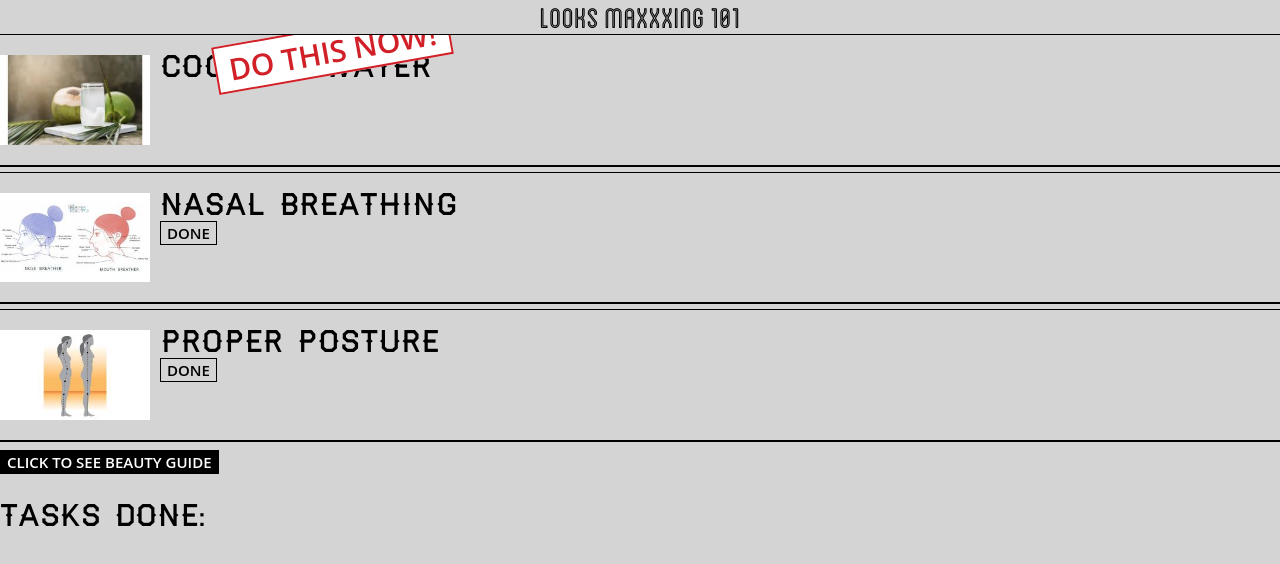
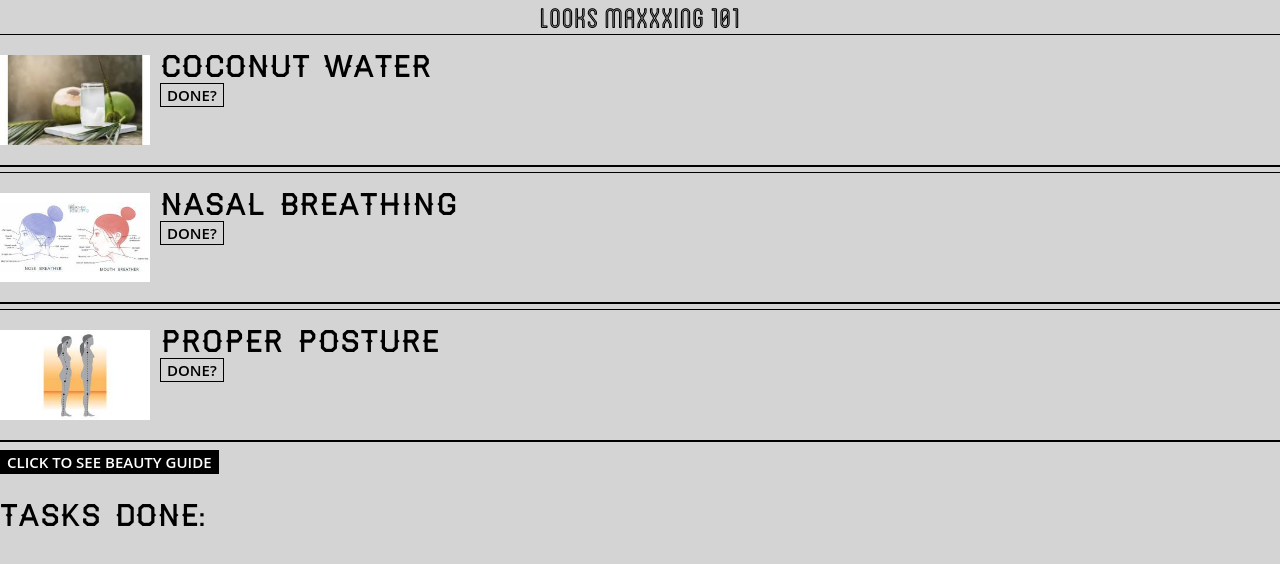
Before and after one commit to reeannc/LooksMaxxxWebsite, a React (Create React App) app: page / in a window 1280 px wide. Both pictures are taken after a click on the button "CLICK TO SEE BEAUTY GUIDE". Shown: the top 564 px of the page. Built offline with nearby package versions, Linux system fonts and the light colour scheme.

Commit message:
changed state of beauty status

```diff
--- a/src/beautyguide.js
+++ b/src/beautyguide.js
@@ -2,7 +2,7 @@ const beauty = {
   coconut_water: {
     name: "coconut water",
     image: "/images/coconut.jpg",
-    status: "not done",
+    status: "done",
   },
   nasal_breathing: {
     name: "nasal breathing",
--- a/src/components/App.js
+++ b/src/components/App.js
@@ -12,11 +12,6 @@ class App extends React.Component {
   };
   loadBeautyGuide = () => {
     this.setState({ beauty: beautyguide });
-  };
-  updateList = (key, updatedList) => {
-    const beauty = { ...this.state.beauty };
-    beauty[key] = updatedList;
-    this.setState({ beauty });
   };
 
   addToList = (key) => {
@@ -38,10 +33,7 @@ class App extends React.Component {
             />
           ))}
         </ul>
-        <Inventory
-          loadBeautyGuide={this.loadBeautyGuide}
-          updateList={this.updateList}
-        />
+        <Inventory loadBeautyGuide={this.loadBeautyGuide} />
         <div>
           <ToDoList beauty={this.state.beauty} list={this.state.list} />
         </div>
--- a/src/components/Beauty.js
+++ b/src/components/Beauty.js
@@ -2,8 +2,7 @@ import React from "react";
 
 class Beauty extends React.Component {
   handleClick = () => {
-    this.props.addToList(this.props.index); //not needed
-    //add function to change status
+    this.setState({ ...this.props.beauty, status: "completed" });
   };
   render() {
     const { image, name, status } = this.props.details;
@@ -13,7 +12,7 @@ class Beauty extends React.Component {
         <img src={image} alt={name} />
         <h3 className="fish-name">{name}</h3>
         <button disabled={!isDone} onClick={this.handleClick}>
-          {isDone ? "done" : "do this now!"}
+          {isDone ? "done?" : "do this now!"}
         </button>
       </li>
     );
@@ -22,7 +21,10 @@ class Beauty extends React.Component {
 
 export default Beauty;
 
-//if "done" clicked, change status to done
-//use props, upstream to change
-//where to look
-//add logo 'done'
+//2.//update status upstream (completed)
+
+//steps: 1. when done button clicked, handle Click, that changes props upstream
+//2. when status is completed / button clicked , 1. add it to tasks done 2. also add css style logo that says 'completed'
+
+//LEARN THIS CONCEPT until you MASTER
+//next, persist when refreshed
--- a/src/components/EditToDoList.js
+++ b/src/components/EditToDoList.js
@@ -29,3 +29,4 @@ export default EditToDoList;
 
 //status doesnt need to be changed
 //when button clicked, add that red square
+//put the css styles on button-style
--- a/src/css/style.css
+++ b/src/css/style.css
@@ -53,14 +53,22 @@
 @font-face {
   font-family: "haymakerregular";
   src: url("./fonts/haymaker-webfont.eot");
-  src: url("./fonts/haymaker-webfont.eot?#iefix") format("embedded-opentype"), url("./fonts/haymaker-webfont.woff") format("woff"), url("./fonts/haymaker-webfont.ttf") format("truetype"), url("./fonts/haymaker-webfont.svg#haymakerregular") format("svg");
+  src: url("./fonts/haymaker-webfont.eot?#iefix") format("embedded-opentype"),
+    url("./fonts/haymaker-webfont.woff") format("woff"),
+    url("./fonts/haymaker-webfont.ttf") format("truetype"),
+    url("./fonts/haymaker-webfont.svg#haymakerregular") format("svg");
   font-weight: normal;
   font-style: normal;
 }
 @font-face {
-  font-family: 'blanchcaps_inline';
+  font-family: "blanchcaps_inline";
   src: url("./fonts/blanch_caps_inline-webfont.eot");
-  src: url("./fonts/blanch_caps_inline-webfont.eot?#iefix") format('embedded-opentype'), url("./fonts/blanch_caps_inline-webfont.woff") format('woff'), url("./fonts/blanch_caps_inline-webfont.ttf") format('truetype'), url("./fonts/blanch_caps_inline-webfont.svg#blanchcaps_inline") format('svg');
+  src: url("./fonts/blanch_caps_inline-webfont.eot?#iefix")
+      format("embedded-opentype"),
+    url("./fonts/blanch_caps_inline-webfont.woff") format("woff"),
+    url("./fonts/blanch_caps_inline-webfont.ttf") format("truetype"),
+    url("./fonts/blanch_caps_inline-webfont.svg#blanchcaps_inline")
+      format("svg");
   font-weight: normal;
   font-style: normal;
 }
@@ -172,9 +180,9 @@ input {
   line-height: normal;
 }
 button,
-html input[type=button],
-input[type=reset],
-input[type=submit] {
+html input[type="button"],
+input[type="reset"],
+input[type="submit"] {
   -webkit-appearance: button;
   cursor: pointer;
 }
@@ -182,17 +190,17 @@ button[disabled],
 input[disabled] {
   cursor: default;
 }
-input[type=checkbox],
-input[type=radio] {
+input[type="checkbox"],
+input[type="radio"] {
   box-sizing: border-box;
   padding: 0;
 }
-input[type=search] {
+input[type="search"] {
   -webkit-appearance: textfield;
   box-sizing: content-box;
 }
-input[type=search]::-webkit-search-cancel-button,
-input[type=search]::-webkit-search-decoration {
+input[type="search"]::-webkit-search-cancel-button,
+input[type="search"]::-webkit-search-decoration {
   -webkit-appearance: none;
 }
 textarea {
@@ -231,11 +239,11 @@ body {
   background: #d4d4d4;
   -webkit-font-smoothing: antialiased;
   -moz-osx-font-smoothing: grayscale;
-  font-family: 'Open Sans', sans-serif;
+  font-family: "Open Sans", sans-serif;
   font-size: 2rem;
 }
 h1 {
-  font-family: 'blanchcaps_inline', sans-serif;
+  font-family: "blanchcaps_inline", sans-serif;
   text-align: center;
   font-weight: normal;
   margin: 0;
@@ -246,7 +254,7 @@ h4,
 h5,
 h6 {
   font-weight: normal;
-  font-family: 'haymakerregular', sans-serif;
+  font-family: "haymakerregular", sans-serif;
 }
 h2 {
   text-align: center;
@@ -307,7 +315,7 @@ header.top h3:after {
   position: absolute;
   width: 130%;
   height: 1px;
-  content: '';
+  content: "";
   top: 5px;
   margin-left: -15%;
 }
@@ -336,7 +344,7 @@ header.top h3:after {
   background: #fff;
   -webkit-transition: all 0.3s;
   transition: all 0.3s;
-  box-shadow: 0 5px 5px rgba(0,0,0,0.1);
+  box-shadow: 0 5px 5px rgba(0, 0, 0, 0.1);
   overflow: scroll;
 }
 .catch-of-the-day > *:first-child {
@@ -355,8 +363,10 @@ header.top h3:after {
 .catch-of-the-day > *:last-child {
   flex-shrink: 1;
   flex-basis: 50%;
-  -webkit-transform: translateX(-50%) rotateY(10deg) translateX(50%) scale(1.08) translateX(24px);
-          transform: translateX(-50%) rotateY(10deg) translateX(50%) scale(1.08) translateX(24px);
+  -webkit-transform: translateX(-50%) rotateY(10deg) translateX(50%) scale(1.08)
+    translateX(24px);
+  transform: translateX(-50%) rotateY(10deg) translateX(50%) scale(1.08)
+    translateX(24px);
 }
 input#fold:not(:checked) ~ #main .catch-of-the-day > * {
   -webkit-transform: none;
@@ -514,38 +524,38 @@ ul.order li span.count span {
   margin-right: 1rem;
 }
 button,
-input[type=submit] {
+input[type="submit"] {
   text-transform: uppercase;
   background: none;
   border: 1px solid #000;
   font-weight: 600;
   font-size: 1.5rem;
-  font-family: 'Open Sans';
+  font-family: "Open Sans";
   -webkit-transition: all 0.2s;
   transition: all 0.2s;
   position: relative;
   z-index: 2;
 }
 button[disabled],
-input[type=submit][disabled] {
-  color: #d12028;
+input[type="submit"][disabled] {
+  color: #93d120;
   background: #fff;
-  border-color: #d12028;
+  border-color: #26d120;
   -webkit-transform: rotate(-10deg) scale(2) translateX(50%) translateY(-50%);
   transform: rotate(-10deg) scale(2) translateX(50%) translateY(-50%);
 }
 button[disabled]:hover,
-input[type=submit][disabled]:hover {
+input[type="submit"][disabled]:hover {
   color: #d12028;
   cursor: not-allowed;
 }
 button[disabled]:after,
-input[type=submit][disabled]:after {
+input[type="submit"][disabled]:after {
   display: none;
 }
 button:after,
-input[type=submit]:after {
-  content: '';
+input[type="submit"]:after {
+  content: "";
   z-index: -1;
   display: block;
   background: #000;
@@ -558,32 +568,32 @@ input[type=submit]:after {
   transition: all 0.2s;
 }
 button:hover,
-input[type=submit]:hover,
+input[type="submit"]:hover,
 button:focus,
-input[type=submit]:focus {
+input[type="submit"]:focus {
   color: #fff;
   outline: 0;
 }
 button:hover:after,
-input[type=submit]:hover:after,
+input[type="submit"]:hover:after,
 button:focus:after,
-input[type=submit]:focus:after {
+input[type="submit"]:focus:after {
   height: 100%;
 }
 button.warning:after,
-input[type=submit].warning:after {
+input[type="submit"].warning:after {
   background: #d12028;
 }
 button.success:after,
-input[type=submit].success:after {
+input[type="submit"].success:after {
   background: #2dc22d;
 }
 button.github,
-input[type=submit].github,
+input[type="submit"].github,
 button.facebook,
-input[type=submit].facebook,
+input[type="submit"].facebook,
 button.twitter,
-input[type=submit].twitter {
+input[type="submit"].twitter {
   border: 0;
   display: block;
   margin-bottom: 2rem;
@@ -592,27 +602,27 @@ input[type=submit].twitter {
   padding: 2rem;
 }
 button.github,
-input[type=submit].github {
+input[type="submit"].github {
   background: #82d465;
 }
 button.github:after,
-input[type=submit].github:after {
+input[type="submit"].github:after {
   background: #5cc437;
 }
 button.facebook,
-input[type=submit].facebook {
+input[type="submit"].facebook {
   background: #3864a3;
 }
 button.facebook:after,
-input[type=submit].facebook:after {
+input[type="submit"].facebook:after {
   background: #2d5082;
 }
 button.twitter,
-input[type=submit].twitter {
+input[type="submit"].twitter {
   background: #5ea9dd;
 }
 button.twitter:after,
-input[type=submit].twitter:after {
+input[type="submit"].twitter:after {
   background: #2c8dd0;
 }
 .store-selector {
```
Lines whose indentation alone changed are shown as unchanged.
